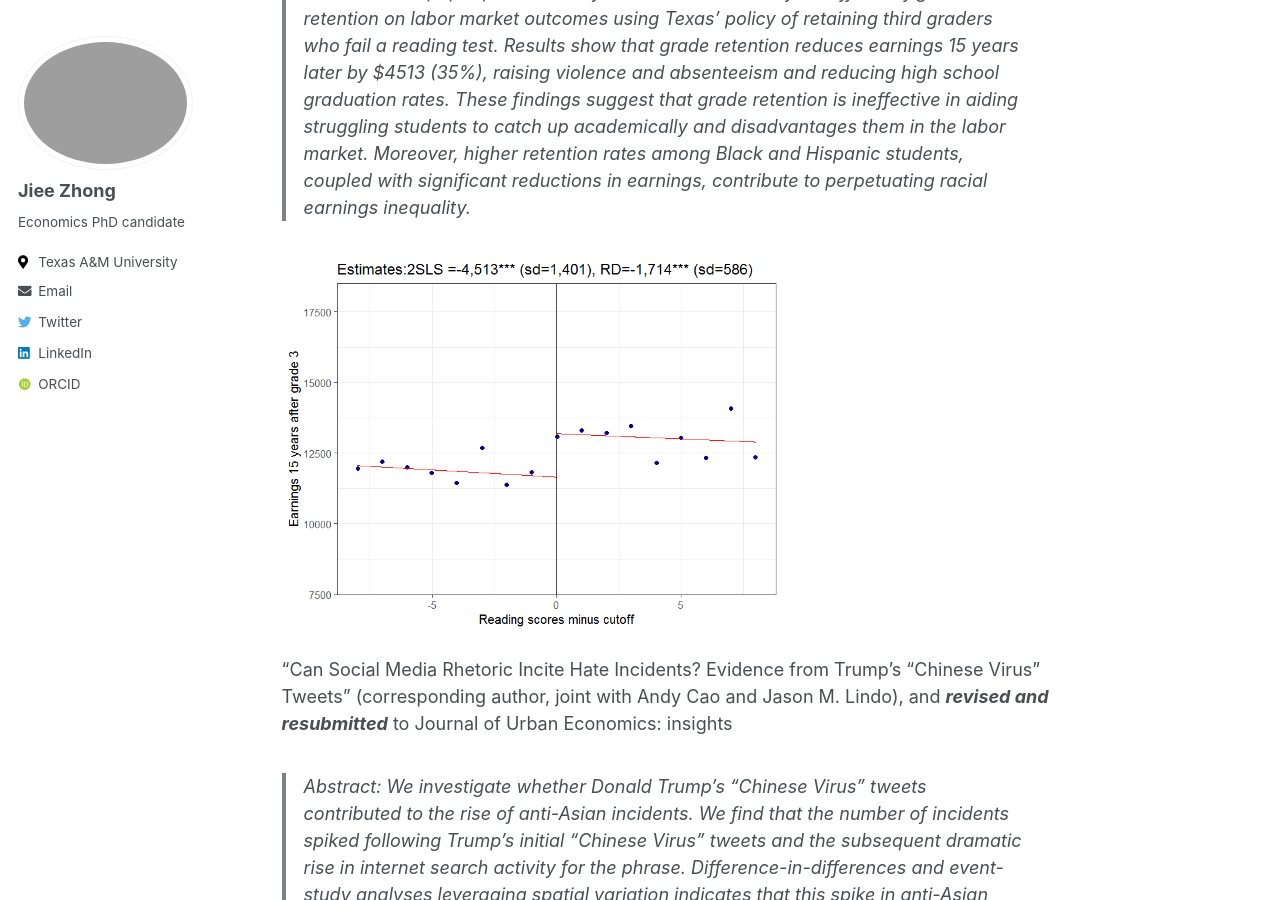
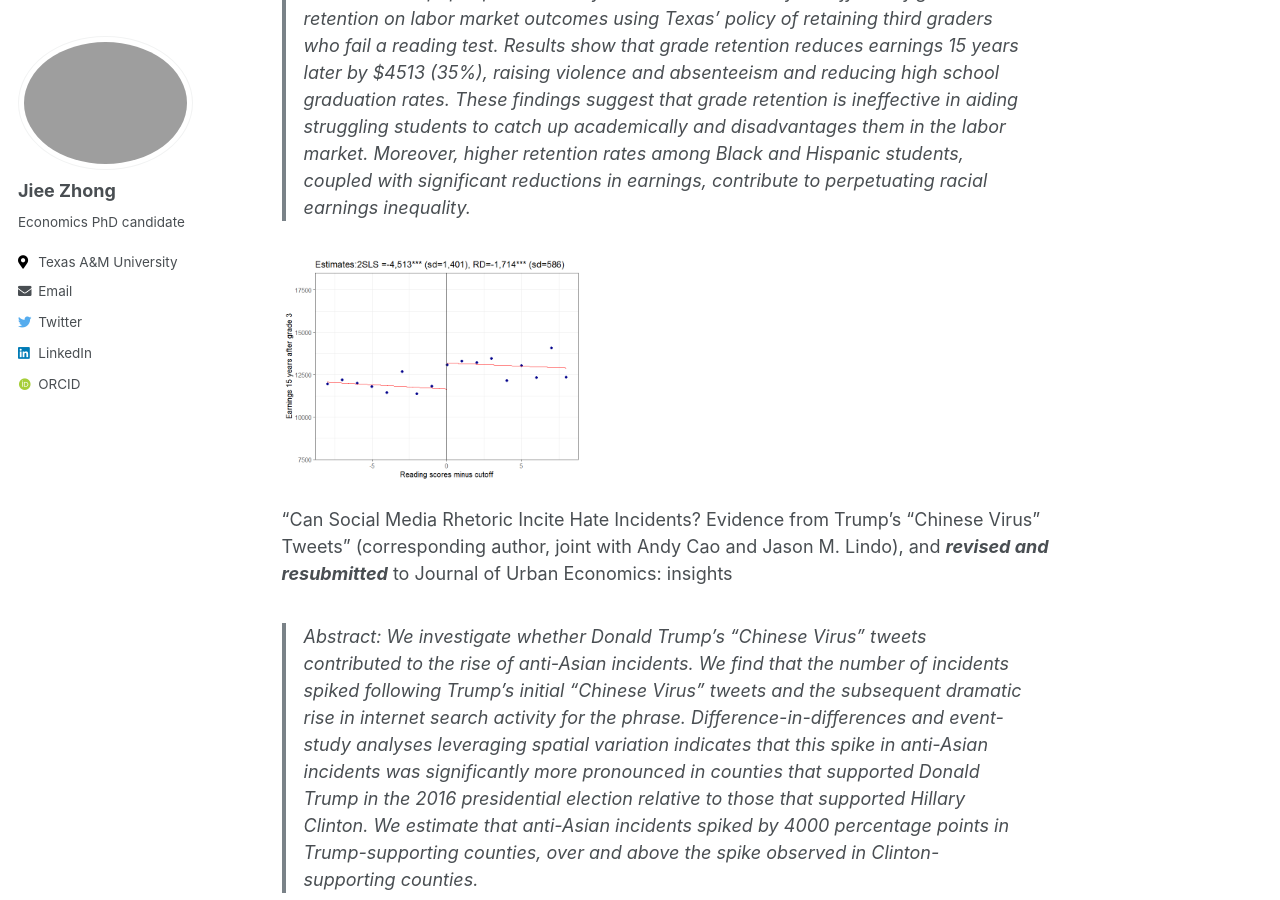
Before and after one commit to jieezhong/jieezhong.github.io, a Jekyll site: the page built from _pages/research.md, in a window 1280 px wide and 900 px high, scrolled down 321 px. Built offline with Jekyll 4.4.1, drawn with Linux system fonts in a browser that asks for light colours; some web fonts are replaced.

Commit message:
Update research.md

```diff
--- a/_pages/research.md
+++ b/_pages/research.md
@@ -12,7 +12,7 @@ author_profile: true
 > Abstract: This paper provides the first causal evidence of the effects of grade retention on labor market outcomes using Texas’ policy of retaining third graders who fail a reading test. Results show that grade retention reduces earnings 15 years later by $4513 (35%), raising violence and absenteeism and reducing high school graduation rates. These findings suggest that grade retention is ineffective in aiding struggling students to catch up academically and disadvantages them in the labor market. Moreover, higher retention rates among Black and Hispanic students, coupled with significant reductions in earnings, contribute to perpetuating racial earnings inequality.
 
 
-<img src="https://github.com/jieezhong/jieezhong.github.io/blob/fe9ce802c902ee692fb80d3576f378c1876fb0f4/images/research/wage15y_all(ch).png" alt="Third-grade retention reduces earnings 15 years later" width="500" height="300">
+<img src="https://github.com/jieezhong/jieezhong.github.io/blob/fe9ce802c902ee692fb80d3576f378c1876fb0f4/images/research/wage15y_all(ch).png" alt="Third-grade retention reduces earnings 15 years later" width="300" height="300">
 
  "Can Social Media Rhetoric Incite Hate Incidents? Evidence from Trump's "Chinese Virus" Tweets" (corresponding author, joint with Andy Cao and Jason M. Lindo), and
  ***revised and resubmitted*** to Journal of Urban Economics: insights
```
